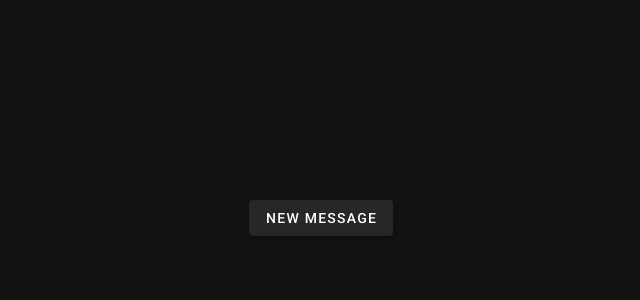
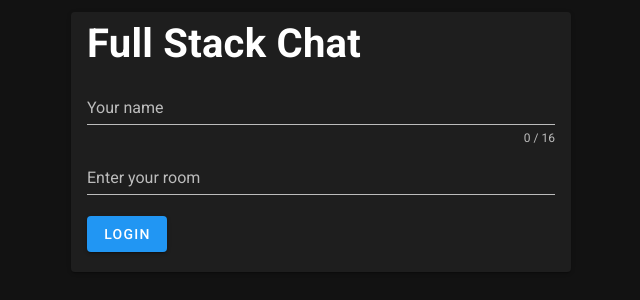
Before and after one commit to SashaJson/FullStackChat, a Nuxt app: page / in a window 1280 px wide. Shown: the top 300 px of the page, without its empty margins (319-959 px from the left). Built offline with nearby package versions, Linux system fonts and the light colour scheme; no server answers; what vue-socket.io-extended would draw is missing.

Commit message:
added: main card component to default page, page chat, middleware, title, validation fields

```diff
--- /dev/null
+++ b/layouts/empty.vue
@@ -0,0 +1,9 @@
+<template>
+  <v-app app dark>
+    <v-content>
+      <v-container fluid>
+        <nuxt/>
+      </v-container>
+    </v-content>
+  </v-app>
+</template>
--- /dev/null
+++ b/middleware/chat.js
@@ -0,0 +1,5 @@
+export default function ({store, redirect}) {
+  if (!Object.keys(store.state.user).length) {
+    redirect('/?message=noUser');
+  }
+}
--- a/package.json
+++ b/package.json
@@ -20,7 +20,8 @@
     "vue": "^2.6.11",
     "vue-socket.io": "^3.0.9",
     "vue-socket.io-extended": "^4.0.3",
-    "vuetify": "^2.3.3"
+    "vuetify": "^2.3.3",
+    "vuex": "^3.5.1"
   },
   "devDependencies": {
     "@nuxtjs/vuetify": "^1.11.2",
--- /dev/null
+++ b/pages/chat.vue
@@ -0,0 +1,16 @@
+<template>
+  <h1>Chat Page {{user.name}}</h1>
+</template>
+
+<script>
+  import {mapState} from 'vuex';
+  export default {
+    middleware: ['chat'],
+    computed: mapState(['user']),
+    head() {
+      return {
+        title: `Room ${this.user.room}`
+      }
+    }
+  }
+</script>
--- a/pages/index.vue
+++ b/pages/index.vue
@@ -1,36 +1,59 @@
 <template>
-  <v-layout
-    column
-    justify-center
-    align-center
-  >
-    <v-flex
-      xs12
-      sm8
-      md6
-    >
-
-      <v-btn @click="message">
-        NEW MESSAGE
-      </v-btn>
-
+  <v-layout column justify-center align-center>
+    <v-flex xs12 sm8>
+      <v-card min-width="500" min-height="260" vertical-align="middle" text-align="center">
+        <v-card-title>
+          <h1>
+            Full Stack Chat
+          </h1>
+        </v-card-title>
+        <v-card-text>
+          <v-form ref="form" v-model="valid" lazy-validation>
+            <v-text-field v-model="name" :counter="16" :rules="nameRules" label="Your name" required></v-text-field>
+            <v-text-field v-model="room" :rules="roomRules" label="Enter your room" required></v-text-field>
+            <v-btn :disabled="!valid" color="primary" class="mr-4" @click="submit">Login</v-btn>
+          </v-form>
+        </v-card-text>
+      </v-card>
     </v-flex>
   </v-layout>
 </template>
 
 <script>
+  import {mapMutations} from 'vuex';
+
   export default {
+    layout: 'empty',
+    head: {
+      title: 'Welcome to Chat'
+    },
     sockets: {
-    connect: function() {
+      connect: function () {
         console.log('socket connected');
       }
     },
+    data: () => ({
+      valid: true,
+      name: '',
+      nameRules: [
+        v => !!v || 'Enter your name',
+        v => (v && v.length <= 16) || 'Name must be more than 16 characters',
+      ],
+      room: '',
+      roomRules: [v => !!v || 'Enter your room']
+    }),
     methods: {
-    message() {
-      this.$socket.client.emit('createMessage', {
-        text: 'FROM CLIENT'
-      })
+      ...mapMutations(['setUser']),
+      submit() {
+        if (this.$refs.form.validate()) {
+          const user = {
+            name: this.name,
+            room: this.room
+          };
+          this.setUser(user);
+          this.$router.push('/chat');
         }
       }
-};
+    }
+  }
 </script>
--- a/store/index.js
+++ b/store/index.js
@@ -1,4 +1,12 @@
-export const state = () => ({});
+export const state = () => ({
+  user: {}
+});
+
+export const mutations = {
+  setUser(state, user) {
+    state.user = user
+  }
+}
 
 export const actions = {
   SOCKET_newMessage(ctx, data) {
```
Lines whose indentation alone changed are shown as unchanged.
